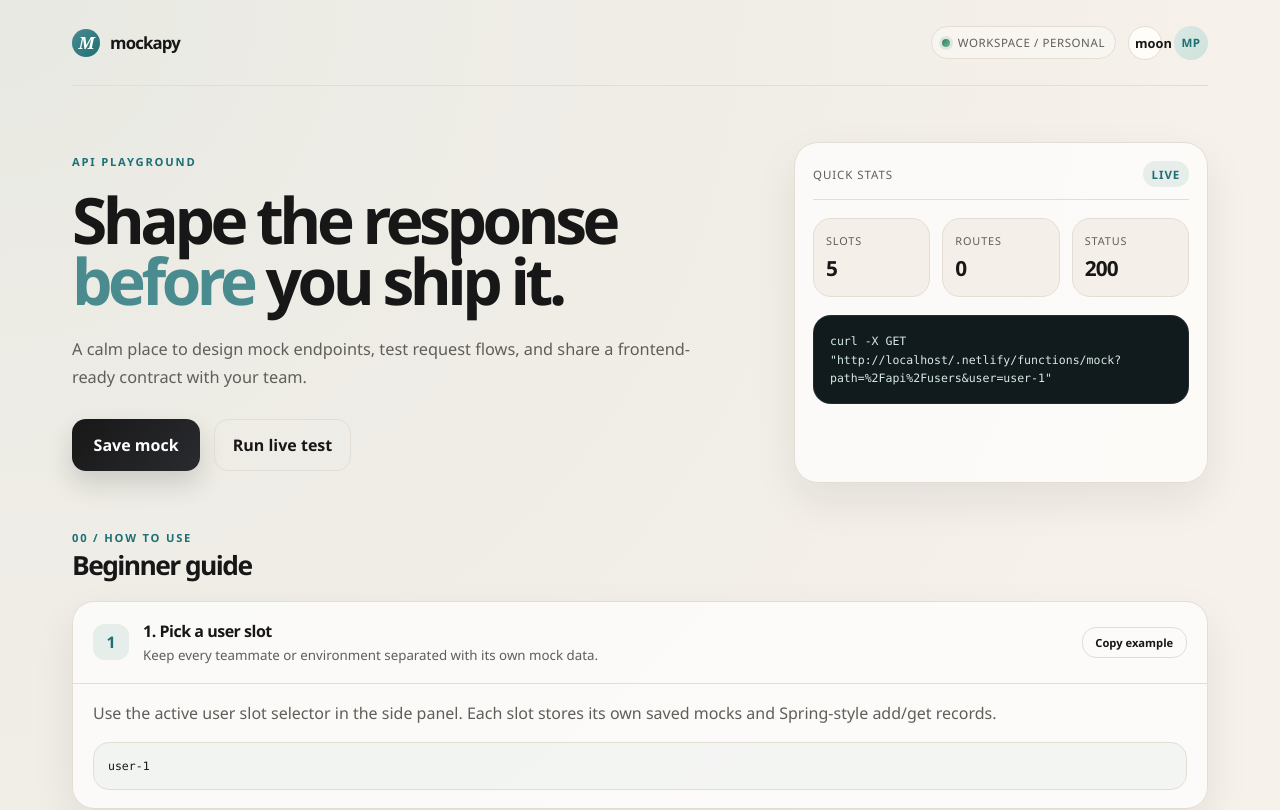
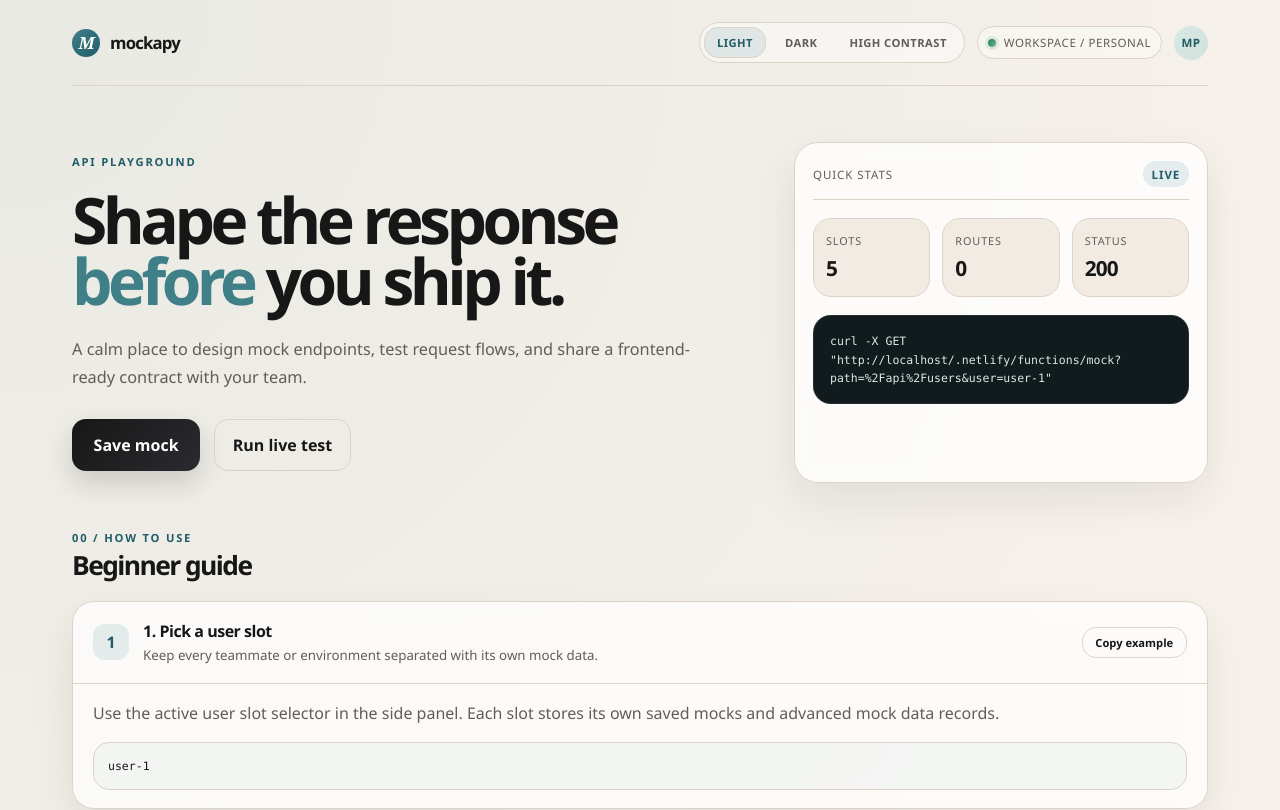
Before and after one commit to excitedsapien/mockapy, a Vue app: page / in a window 1280 px wide. Shown: the top 810 px of the page. Built offline with nearby package versions, Linux system fonts and the light colour scheme.

Commit message:
final touches v1

```diff
--- a/src/App.vue
+++ b/src/App.vue
@@ -14,7 +14,7 @@ const headers = ref('Content-Type: application/json')
 const isSaving = ref(false)
 const notice = ref('')
 const response = ref(null)
-const isDark = ref(false)
+const theme = ref('light')
 const activeUser = ref('user-1')
 const testQuery = ref('')
 const testBody = ref('')
@@ -123,21 +123,37 @@ const standardMockApiExamples = computed(() => [
   }
 ])
 
-const springStyleExamples = computed(() => [
+const themeOptions = [
+  { value: 'light', label: 'Light' },
+  { value: 'dark', label: 'Dark' },
+  { value: 'contrast', label: 'High contrast' }
+]
+
+const advancedCrudExamples = computed(() => [
   {
-    title: 'Spring-style add route',
-    helper: 'Store payloads behind a key using a route like /api/demo/add/1. The path shape is up to you, as long as it ends with /add/{key}.',
-    value: `${window.location.origin}/.netlify/functions/mock?path=${encodeURIComponent('/api/demo/add/1')}&user=${encodeURIComponent(activeUser.value)}`
+    title: 'Create a resource',
+    helper: 'Use POST to create a new mock record in a typical REST-style collection.',
+    value: `curl -X POST "${window.location.origin}/.netlify/functions/mock?path=${encodeURIComponent('/api/users')}&user=${encodeURIComponent(activeUser.value)}" -H "Content-Type: application/json" -d '{"id":1,"name":"Alice","role":"admin"}'`
   },
   {
-    title: 'Spring-style get route',
-    helper: 'Retrieve the stored payload from the matching /getData/{key} route that was generated from your selected path shape.',
-    value: `${window.location.origin}/.netlify/functions/mock?path=${encodeURIComponent('/api/demo/getData/1')}&user=${encodeURIComponent(activeUser.value)}`
+    title: 'List resources',
+    helper: 'Use GET on the collection path to retrieve all stored items for that resource.',
+    value: `${window.location.origin}/.netlify/functions/mock?path=${encodeURIComponent('/api/users')}&user=${encodeURIComponent(activeUser.value)}`
   },
   {
-    title: 'Spring-style add request body',
-    helper: 'Use this sample POST body to create a stored object under the selected key.',
-    value: `curl -X POST "${window.location.origin}/.netlify/functions/mock?path=${encodeURIComponent('/api/demo/add/1')}&user=${encodeURIComponent(activeUser.value)}" -H "Content-Type: application/json" -d '{"name":"Alice","role":"admin"}'`
+    title: 'Read one resource',
+    helper: 'Use GET with an item id to fetch one stored object.',
+    value: `${window.location.origin}/.netlify/functions/mock?path=${encodeURIComponent('/api/users/1')}&user=${encodeURIComponent(activeUser.value)}`
+  },
+  {
+    title: 'Update a resource',
+    helper: 'Use PUT or PATCH to replace or partially update an existing item.',
+    value: `curl -X PUT "${window.location.origin}/.netlify/functions/mock?path=${encodeURIComponent('/api/users/1')}&user=${encodeURIComponent(activeUser.value)}" -H "Content-Type: application/json" -d '{"name":"Alice Updated","role":"owner"}'`
+  },
+  {
+    title: 'Delete a resource',
+    helper: 'Use DELETE to remove one stored object from the mock data set.',
+    value: `curl -X DELETE "${window.location.origin}/.netlify/functions/mock?path=${encodeURIComponent('/api/users/1')}&user=${encodeURIComponent(activeUser.value)}"`
   }
 ])
 
@@ -145,7 +161,7 @@ const beginnerGuides = computed(() => [
   {
     title: '1. Pick a user slot',
     summary: 'Keep every teammate or environment separated with its own mock data.',
-    detail: 'Use the active user slot selector in the side panel. Each slot stores its own saved mocks and Spring-style add/get records.',
+    detail: 'Use the active user slot selector in the side panel. Each slot stores its own saved mocks and advanced mock data records.',
     example: 'user-1'
   },
   {
@@ -173,18 +189,19 @@ Content-Type: application/json
     example: `GET /.netlify/functions/mock?path=${encodeURIComponent('/api/users')}&user=${encodeURIComponent(activeUser.value)}&id=1`
   },
   {
-    title: '4. Use Spring-style add/get routes',
-    summary: 'Create payloads by key, then read them back through the matching getData route.',
-    detail: 'The mock function supports paths that end with /add/{key} and /getData/{key}. The key must be unique for the chosen user slot.',
-    example: `POST /.netlify/functions/mock?path=${encodeURIComponent('/api/demo/add/1')}&user=${encodeURIComponent(activeUser.value)}
+    title: '4. Build a standard REST resource',
+    summary: 'Create a normal resource-based mock API that follows common industry patterns.',
+    detail: 'Use collection paths like /api/users for list/create requests, then append an id such as /api/users/1 for read, update, and delete calls.',
+    example: `POST /.netlify/functions/mock?path=${encodeURIComponent('/api/users')}&user=${encodeURIComponent(activeUser.value)}
 Content-Type: application/json
 
 {
+  "id": 1,
   "name": "Alice",
   "role": "admin"
 }
 
-GET /.netlify/functions/mock?path=${encodeURIComponent('/api/demo/getData/1')}&user=${encodeURIComponent(activeUser.value)}`
+GET /.netlify/functions/mock?path=${encodeURIComponent('/api/users/1')}&user=${encodeURIComponent(activeUser.value)}`
   },
   {
     title: '5. Add matching rules',
@@ -209,7 +226,11 @@ const exampleResponse = `{
 }`
 
 onMounted(() => {
-  isDark.value = localStorage.getItem('mockapy-theme') === 'dark'
+  const storedTheme = localStorage.getItem('mockapy-theme')
+  if (storedTheme && themeOptions.some((option) => option.value === storedTheme)) {
+    theme.value = storedTheme
+  }
+
   const storedUser = localStorage.getItem('mockapy-active-user')
 
   if (storedUser && userSlots.includes(storedUser)) {
@@ -219,9 +240,9 @@ onMounted(() => {
   savedMocks.value = loadSavedMocksFromStorage()
 })
 
-function toggleTheme() {
-  isDark.value = !isDark.value
-  localStorage.setItem('mockapy-theme', isDark.value ? 'dark' : 'light')
+function setTheme(nextTheme) {
+  theme.value = nextTheme
+  localStorage.setItem('mockapy-theme', nextTheme)
 }
 
 function setActiveUser(event) {
@@ -442,7 +463,7 @@ async function copy(value, message) {
 </script>
 
 <template>
-  <main class="shell" :class="{ dark: isDark }">
+  <main class="shell" :class="theme">
     <header class="topbar">
       <a class="brand" href="/" aria-label="Mockapy home">
         <span class="brand-mark">M</span>
@@ -450,10 +471,20 @@ async function copy(value, message) {
       </a>
 
       <div class="topbar-meta">
+        <div class="theme-switcher" aria-label="Theme switcher">
+          <button
+            v-for="option in themeOptions"
+            :key="option.value"
+            type="button"
+            class="theme-option"
+            :class="{ active: theme === option.value }"
+            @click="setTheme(option.value)"
+          >
+            {{ option.label }}
+          </button>
+        </div>
+
         <span class="status-chip"><span class="status-dot"></span> workspace / personal</span>
-        <button class="icon-button" type="button" :aria-label="isDark ? 'Switch to light mode' : 'Switch to dark mode'" @click="toggleTheme">
-          <span aria-hidden="true">{{ isDark ? 'sun' : 'moon' }}</span>
-        </button>
         <span class="avatar">MP</span>
       </div>
     </header>
@@ -690,12 +721,12 @@ async function copy(value, message) {
 
           <div class="usage-group">
             <div class="usage-group-head">
-              <h3>Spring-style features</h3>
-              <span class="pill">add / getData</span>
+              <h3>Advanced CRUD data store</h3>
+              <span class="pill">create / read / update / delete</span>
             </div>
 
             <div class="usage-grid">
-              <div v-for="example in springStyleExamples" :key="example.title" class="usage-card panel">
+              <div v-for="example in advancedCrudExamples" :key="example.title" class="usage-card panel">
                 <div class="usage-head">
                   <h3>{{ example.title }}</h3>
                   <button class="tiny-button" type="button" @click="copy(example.value, `${example.title} copied to clipboard`)">Copy</button>
--- a/src/style.css
+++ b/src/style.css
@@ -7,15 +7,16 @@
   -webkit-font-smoothing: antialiased;
   --ink: #171717;
   --muted: #615d58;
-  --line: #e4ddd3;
+  --line: #ddd2c7;
   --paper: #fffdfa;
-  --soft: #f4efe9;
-  --accent: #4a8b8f;
-  --accent-strong: #1d7074;
-  --accent-soft: rgba(74, 139, 143, 0.12);
-  --highlight: #e8a85f;
-  --green: #2e7d5d;
-  --danger: #b75a4a;
+  --soft: #f1ebe4;
+  --accent: #3e7f88;
+  --accent-strong: #215d68;
+  --accent-soft: rgba(62, 127, 136, 0.12);
+  --highlight: #ecae5b;
+  --green: #1d7d57;
+  --danger: #b24b3c;
+  --blue: #3257d5;
   --shadow: 0 18px 44px rgba(26, 24, 20, 0.08);
   --mono: 'SFMono-Regular', Consolas, monospace;
 }
@@ -199,11 +200,12 @@ h1 span {
 
 .primary-button,
 .ghost-button,
-.tiny-button {
+.tiny-button,
+.theme-option {
   border: 1px solid transparent;
   border-radius: 14px;
   font-weight: 700;
-  transition: transform 0.15s ease, box-shadow 0.15s ease, border-color 0.15s ease;
+  transition: transform 0.15s ease, box-shadow 0.15s ease, border-color 0.15s ease, background 0.15s ease;
 }
 
 .primary-button {
@@ -230,6 +232,32 @@ h1 span {
   font-size: 0.7rem;
 }
 
+.theme-switcher {
+  display: inline-flex;
+  align-items: center;
+  gap: 6px;
+  padding: 4px;
+  border-radius: 999px;
+  border: 1px solid var(--line);
+  background: rgba(255, 255, 255, 0.4);
+}
+
+.theme-option {
+  border-color: transparent;
+  background: transparent;
+  color: var(--muted);
+  padding: 0.45rem 0.75rem;
+  font-size: 0.7rem;
+  letter-spacing: 0.04em;
+  text-transform: uppercase;
+}
+
+.theme-option.active {
+  background: var(--accent-soft);
+  border-color: var(--line);
+  color: var(--accent-strong);
+}
+
 .primary-button:hover,
 .ghost-button:hover,
 .tiny-button:hover,
@@ -246,10 +274,11 @@ h1 span {
 }
 
 .panel {
-  background: rgba(255, 255, 255, 0.7);
+  background: rgba(255, 255, 255, 0.76);
   border: 1px solid var(--line);
   border-radius: 24px;
   box-shadow: var(--shadow);
+  backdrop-filter: blur(8px);
 }
 
 .hero-panel {
@@ -957,7 +986,24 @@ footer {
   color: var(--ink);
 }
 
-.shell.dark .primary-button {
+.shell.contrast {
+  --ink: #fefefe;
+  --muted: #e7e7e7;
+  --line: rgba(255, 255, 255, 0.7);
+  --paper: #000000;
+  --soft: #111111;
+  --accent: #8fe3ff;
+  --accent-strong: #d3f6ff;
+  --accent-soft: rgba(143, 227, 255, 0.2);
+  --green: #9ef0b9;
+  --danger: #ff9a9a;
+  --shadow: 0 18px 44px rgba(0, 0, 0, 0.5);
+  background: #000;
+  color: var(--ink);
+}
+
+.shell.dark .primary-button,
+.shell.contrast .primary-button {
   background: linear-gradient(135deg, #d4f0e4, #86c7ae);
   color: #11201a;
 }
@@ -971,13 +1017,26 @@ footer {
 .shell.dark .side-panel,
 .shell.dark .editor-panel,
 .shell.dark .result-panel,
-.shell.dark .share-strip {
+.shell.dark .share-strip,
+.shell.contrast .panel,
+.shell.contrast .request-line,
+.shell.contrast .saved-mock-item,
+.shell.contrast .usage-card,
+.shell.contrast .step-card,
+.shell.contrast .request-panel,
+.shell.contrast .side-panel,
+.shell.contrast .editor-panel,
+.shell.contrast .result-panel,
+.shell.contrast .share-strip {
   background: rgba(23, 35, 41, 0.92);
 }
 
 .shell.dark .ghost-button,
 .shell.dark .tiny-button,
-.shell.dark .icon-button {
+.shell.dark .icon-button,
+.shell.contrast .ghost-button,
+.shell.contrast .tiny-button,
+.shell.contrast .icon-button {
   background: transparent;
 }
 
@@ -985,12 +1044,19 @@ footer {
 .shell.dark label input,
 .shell.dark label select,
 .shell.dark .request-line input,
-.shell.dark .request-line select {
+.shell.dark .request-line select,
+.shell.contrast textarea,
+.shell.contrast label input,
+.shell.contrast label select,
+.shell.contrast .request-line input,
+.shell.contrast .request-line select {
   background: rgba(255, 255, 255, 0.02);
 }
 
 .shell.dark .panel-label,
-.shell.dark .result-head {
+.shell.dark .result-head,
+.shell.contrast .panel-label,
+.shell.contrast .result-head {
   background: rgba(255, 255, 255, 0.02);
 }
 
@@ -1005,6 +1071,10 @@ footer {
   .steps-grid,
   .usage-grid {
     display: grid;
+  }
+
+  .guide-summary-content {
+    flex: 1;
   }
 
   .share-strip {
```
Also changed, not shown: 1 other file (tests, documents, lock files or other folders).
